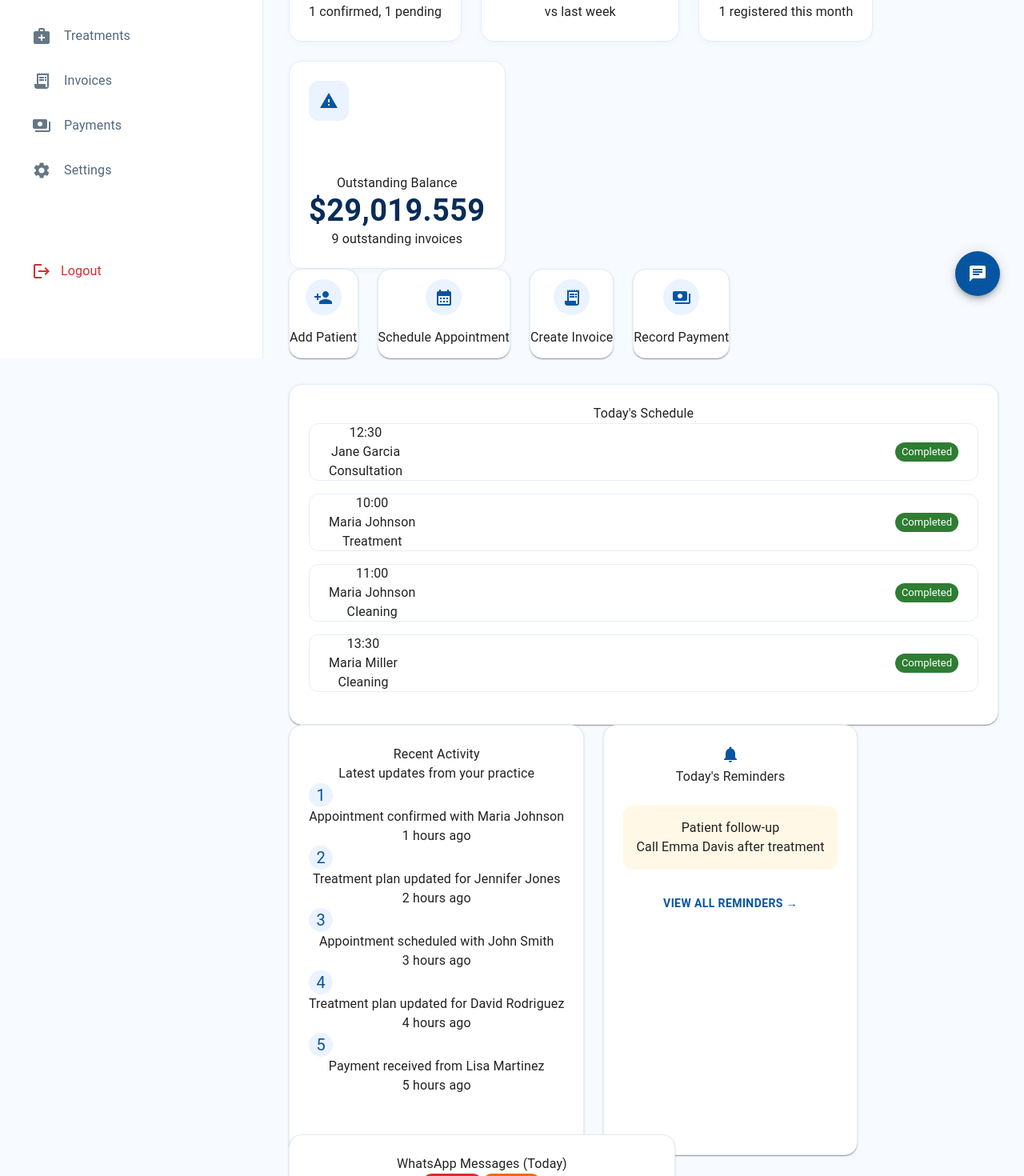
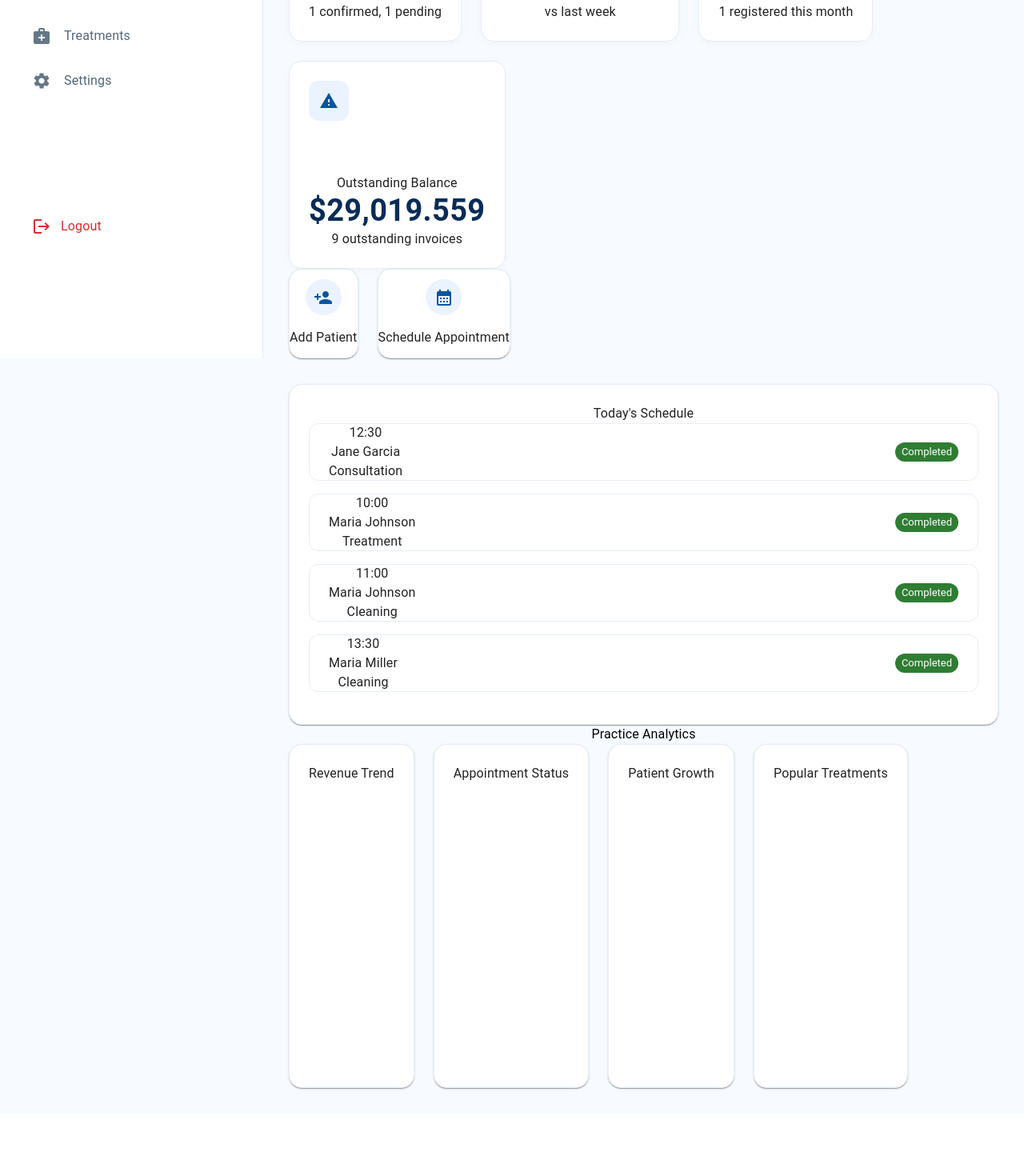
Before and after one commit to Hasan123-cs/Dentist-Project, a React (Create React App) app in the folder dentist-frontend/: page /dashboard in a window 1280 px wide. Shown: the part 400-1870 px from the top of the page at 80% size. After the commit the page ends 1792 px from the top, so only its background shows below. Built offline with nearby package versions, Linux system fonts and the light colour scheme.

Commit message:
update dashboard frontend version2

```diff
--- a/dentist-frontend/src/Components/QuickActions.js
+++ b/dentist-frontend/src/Components/QuickActions.js
@@ -3,16 +3,14 @@ import { Grid, Paper, Typography, Box } from "@mui/material";
 import {
   PersonAdd,
   CalendarMonth,
-  ReceiptLong,
-  Payments,
 } from "@mui/icons-material";
+
 
 const actions = [
   ["Add Patient", PersonAdd],
   ["Schedule Appointment", CalendarMonth],
-  ["Create Invoice", ReceiptLong],
-  ["Record Payment", Payments],
 ];
+
 
 export default function QuickActions() {
   return (
@@ -30,6 +28,7 @@ export default function QuickActions() {
               flexDirection: "column",
               border: "1px solid #e5edf5",
               cursor: "pointer",
+
               "&:hover": {
                 background: "#f5faff",
               },
@@ -50,7 +49,11 @@ export default function QuickActions() {
               <Icon />
             </Box>
 
-            <Typography fontWeight={700} fontSize={14} color="#092c57">
+            <Typography
+              fontWeight={700}
+              fontSize={14}
+              color="#092c57"
+            >
               {name}
             </Typography>
           </Paper>
--- a/dentist-frontend/src/Components/Sidebar.js
+++ b/dentist-frontend/src/Components/Sidebar.js
@@ -14,11 +14,10 @@ import {
   CalendarMonth,
   People,
   MedicalServices,
-  ReceiptLong,
-  Payments,
   Settings,
   Logout,
 } from "@mui/icons-material";
+
 
 const menu = [
   {
@@ -38,18 +37,11 @@ const menu = [
     icon: <MedicalServices />,
   },
   {
-    name: "Invoices",
-    icon: <ReceiptLong />,
-  },
-  {
-    name: "Payments",
-    icon: <Payments />,
-  },
-  {
     name: "Settings",
     icon: <Settings />,
   },
 ];
+
 
 export default function Sidebar() {
   return (
@@ -66,6 +58,7 @@ export default function Sidebar() {
         flexDirection: "column",
       }}
     >
+
       {/* Logo */}
 
       <Box display="flex" alignItems="center" gap={2} mb={4}>
@@ -84,18 +77,27 @@ export default function Sidebar() {
           🦷
         </Box>
 
+
         <Box>
-          <Typography fontSize={22} fontWeight={800} color="#092c57">
+          <Typography
+            fontSize={22}
+            fontWeight={800}
+            color="#092c57"
+          >
             DentalCare
           </Typography>
 
-          <Typography fontSize={12} color="text.secondary">
+          <Typography
+            fontSize={12}
+            color="text.secondary"
+          >
             Clinic Management
           </Typography>
         </Box>
       </Box>
 
-      {/* Doctor profile */}
+
+      {/* Doctor Profile */}
 
       <Box
         sx={{
@@ -108,6 +110,7 @@ export default function Sidebar() {
           alignItems: "center",
         }}
       >
+
         <Avatar
           src="https://randomuser.me/api/portraits/men/32.jpg"
           sx={{
@@ -116,18 +119,28 @@ export default function Sidebar() {
           }}
         />
 
+
         <Box>
-          <Typography fontWeight={700} color="#092c57">
+          <Typography
+            fontWeight={700}
+            color="#092c57"
+          >
             Dr. David
           </Typography>
 
-          <Typography fontSize={13} color="text.secondary">
+          <Typography
+            fontSize={13}
+            color="text.secondary"
+          >
             Dentist
           </Typography>
         </Box>
+
       </Box>
 
+
       <Divider />
+
 
       {/* Menu */}
 
@@ -137,7 +150,9 @@ export default function Sidebar() {
           flex: 1,
         }}
       >
+
         {menu.map((item, index) => (
+
           <ListItemButton
             key={item.name}
             sx={{
@@ -145,33 +160,53 @@ export default function Sidebar() {
               mb: 1,
               height: 48,
 
-              background: index === 0 ? "#eaf3ff" : "transparent",
+              background:
+                index === 0
+                  ? "#eaf3ff"
+                  : "transparent",
 
-              color: index === 0 ? "#0755a0" : "#52677e",
+              color:
+                index === 0
+                  ? "#0755a0"
+                  : "#52677e",
+
 
               "&:hover": {
                 background: "#f5f9ff",
               },
             }}
           >
+
             <ListItemIcon
               sx={{
                 minWidth: 40,
-                color: index === 0 ? "#0755a0" : "#657786",
+                color:
+                  index === 0
+                    ? "#0755a0"
+                    : "#657786",
               }}
             >
               {item.icon}
             </ListItemIcon>
 
+
             <ListItemText
               primary={item.name}
               primaryTypographyProps={{
-                fontWeight: index === 0 ? 700 : 500,
+                fontWeight:
+                  index === 0
+                    ? 700
+                    : 500,
               }}
             />
+
           </ListItemButton>
+
         ))}
+
       </List>
+
+
 
       {/* Logout */}
 
@@ -181,6 +216,7 @@ export default function Sidebar() {
           color: "#d32f2f",
         }}
       >
+
         <ListItemIcon
           sx={{
             color: "#d32f2f",
@@ -189,8 +225,14 @@ export default function Sidebar() {
           <Logout />
         </ListItemIcon>
 
-        <ListItemText primary="Logout" />
+
+        <ListItemText
+          primary="Logout"
+        />
+
       </ListItemButton>
+
+
     </Box>
   );
 }
--- a/dentist-frontend/src/Pages/DentistDashboard.js
+++ b/dentist-frontend/src/Pages/DentistDashboard.js
@@ -5,11 +5,7 @@ import Header from "../Components/Header";
 import StatCard from "../Components/StatsCard";
 import QuickActions from "../Components/QuickActions";
 import Schedule from "../Components/Schedule";
-import Activity from "../Components/Activity";
-import Reminders from "../Components/Reminders";
-import Whatsapp from "../Components/WhatsAppPanel";
 import Analytics from "../Components/Analytics";
-import FloatingChat from "../Components/FloatingChat";
 
 import {
   CalendarMonth,
@@ -39,6 +35,7 @@ export default function Dashboard() {
       >
         <Header />
 
+        {/* Stats Cards */}
         <Grid container spacing={3} mt={2}>
           <StatCard
             icon={<CalendarMonth />}
@@ -69,28 +66,19 @@ export default function Dashboard() {
           />
         </Grid>
 
+
+        {/* Quick Actions */}
         <QuickActions />
 
+
+        {/* Today's Schedule */}
         <Schedule />
 
-        <Grid container spacing={3} mt={3}>
-          <Grid item xs={12} lg={4}>
-            <Activity />
-          </Grid>
 
-          <Grid item xs={12} lg={4}>
-            <Reminders />
-          </Grid>
+        {/* Charts */}
+        <Analytics />
 
-          <Grid item xs={12} lg={4}>
-            <Whatsapp />
-          </Grid>
-        </Grid>
-
-        <Analytics />
       </Box>
-
-      <FloatingChat />
     </Box>
   );
 }
```
